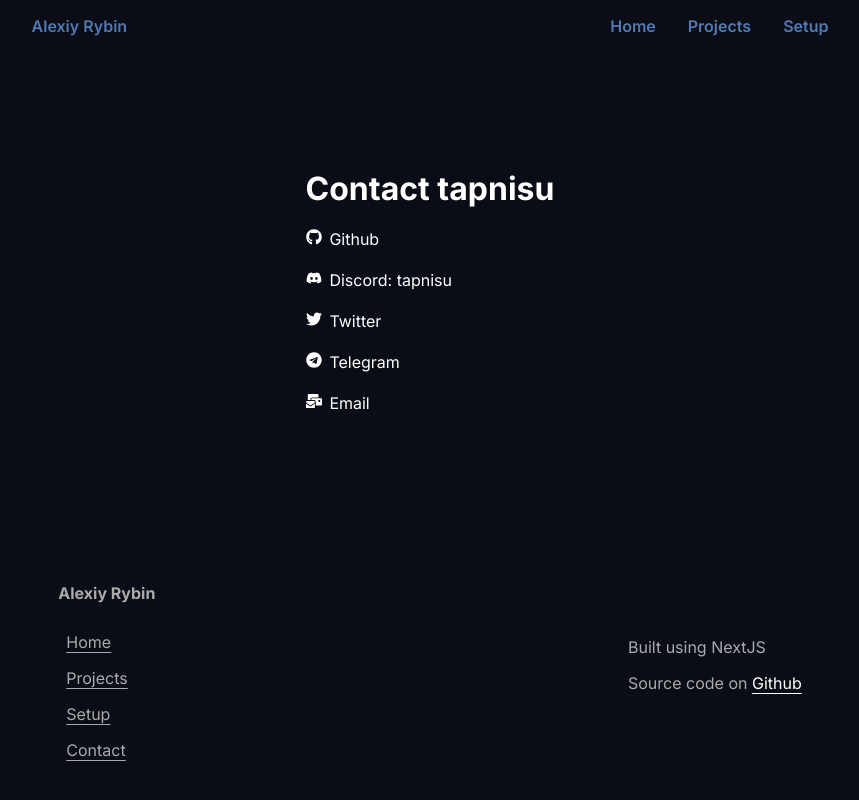
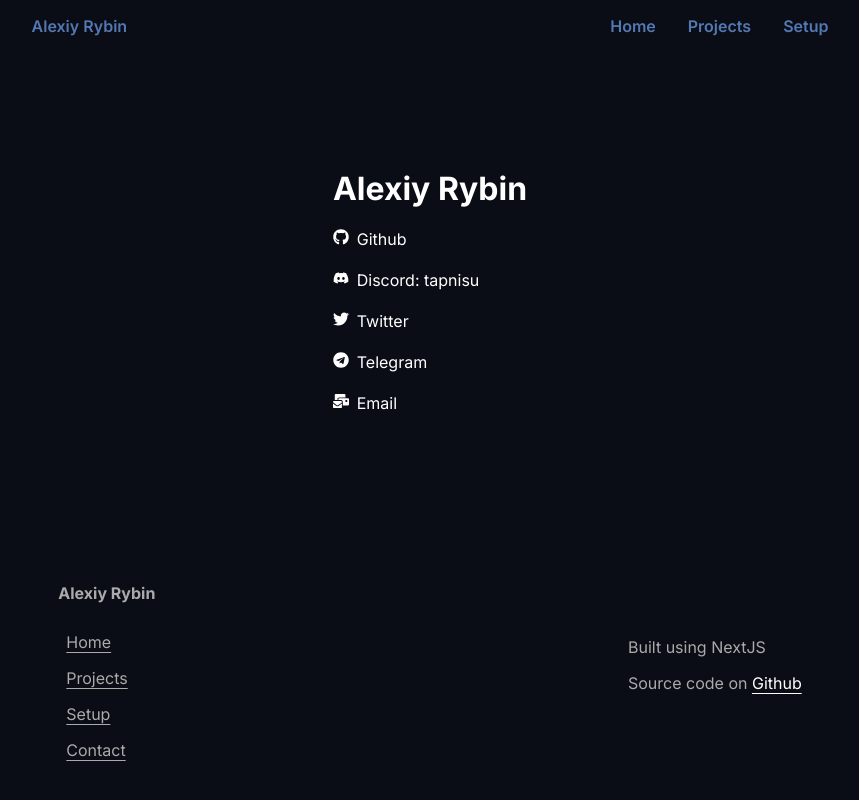
Before and after one commit to tapnisu/tapni.su, a Next.js app: page /contact in a window 1280 px wide. Shown: the whole page, without its empty margins (210-1069 px from the left). Built offline with nearby package versions, Linux system fonts and the light colour scheme.

Commit message:
alexiy rybin

```diff
--- a/components/footer/index.tsx
+++ b/components/footer/index.tsx
@@ -18,7 +18,7 @@ export default function Footer() {
         <div>
           <h4>Alexiy Rybin</h4>
           <div className={styles.links}>
-            {paths?.map((info: { name: string; url: string }) => (
+            {paths?.map((info) => (
               <Link href={info.url} className={styles.link} key={info.name}>
                 {info.name}
               </Link>
--- a/components/navbar/index.tsx
+++ b/components/navbar/index.tsx
@@ -24,7 +24,7 @@ export default function Navbar() {
       </div>
 
       <div className={styles.linksContainer}>
-        {paths?.map((info: { name: string; url: string }) => (
+        {paths?.map((info) => (
           <div className={styles.link} key={info.name}>
             <Link className={styles.linkName} href={info.url}>
               {info.name}
--- a/pages/contact.tsx
+++ b/pages/contact.tsx
@@ -14,7 +14,7 @@ export default function ContactPage() {
       title="Tapnisu - Contact"
       description="15 years old developer from Russia"
     >
-      <h1>Contact tapnisu</h1>
+      <h1>Alexiy Rybin</h1>
 
       {[
         {
```
